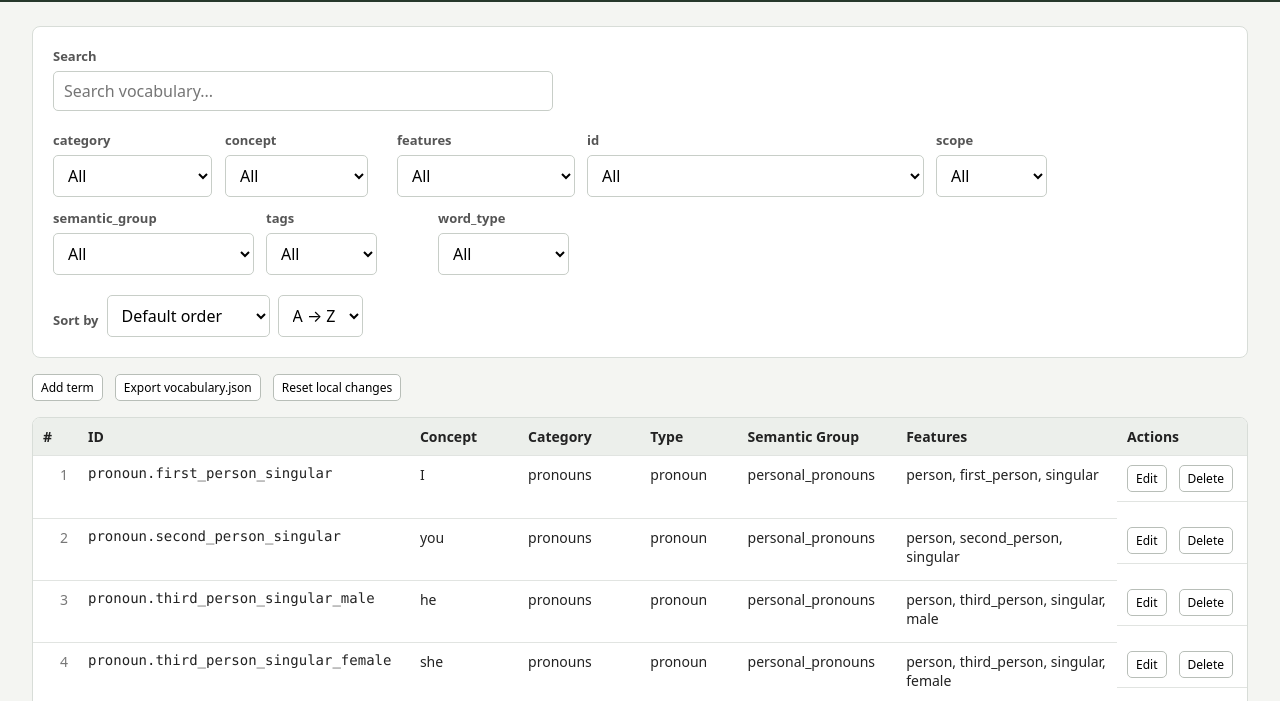
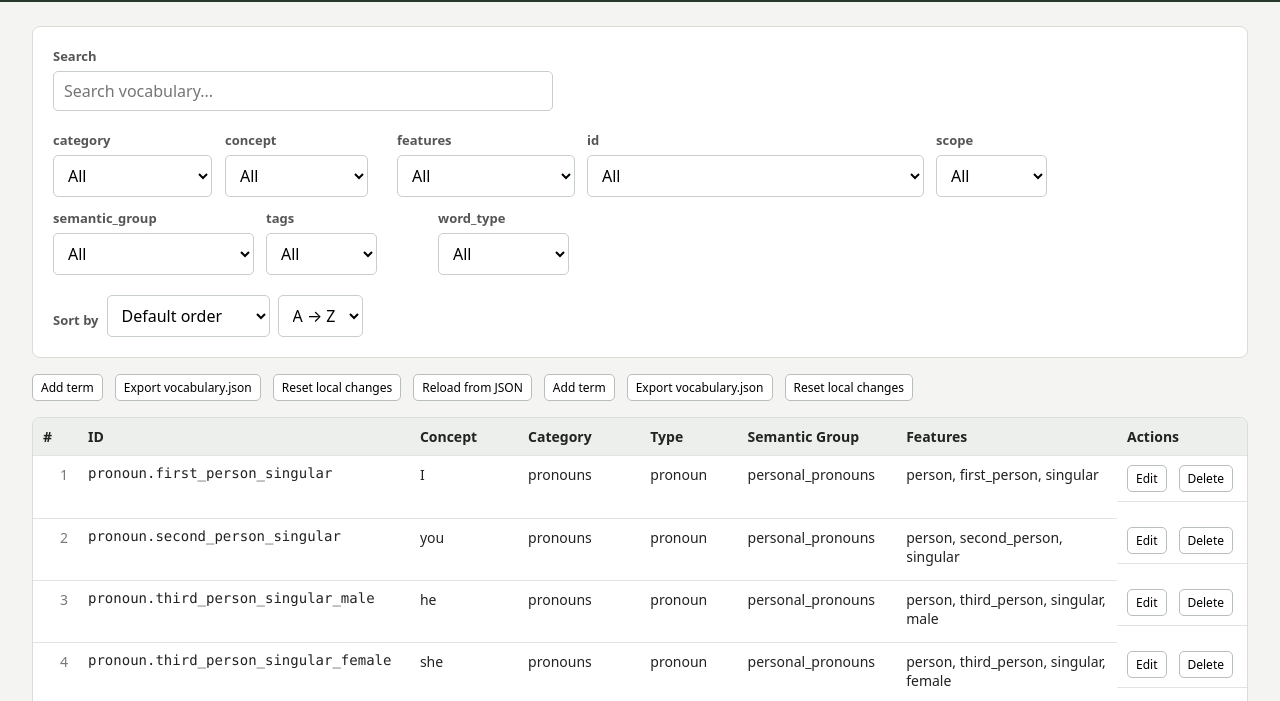
Before and after one commit to TagtTheSpellcaster/Conlang-Generator, a plain HTML site: page vocabulary.html in a window 1280 px wide. Shown: the part 79-780 px from the top of the page. Drawn offline with Linux system fonts and the light colour scheme.

Commit message:
Update vocabulary.html

```diff
--- a/vocabulary.html
+++ b/vocabulary.html
@@ -98,6 +98,21 @@
             <button id="resetVocabulary">
                 Reset local changes
             </button>
+            <button id="reloadVocabulary">
+                Reload from JSON
+            </button>
+
+            <button id="addVocabulary">
+                Add term
+            </button>
+
+            <button id="exportVocabulary">
+                Export vocabulary.json
+            </button>
+
+            <button id="resetVocabulary">
+                Reset local changes
+            </button>
 
         </section>
 
```
